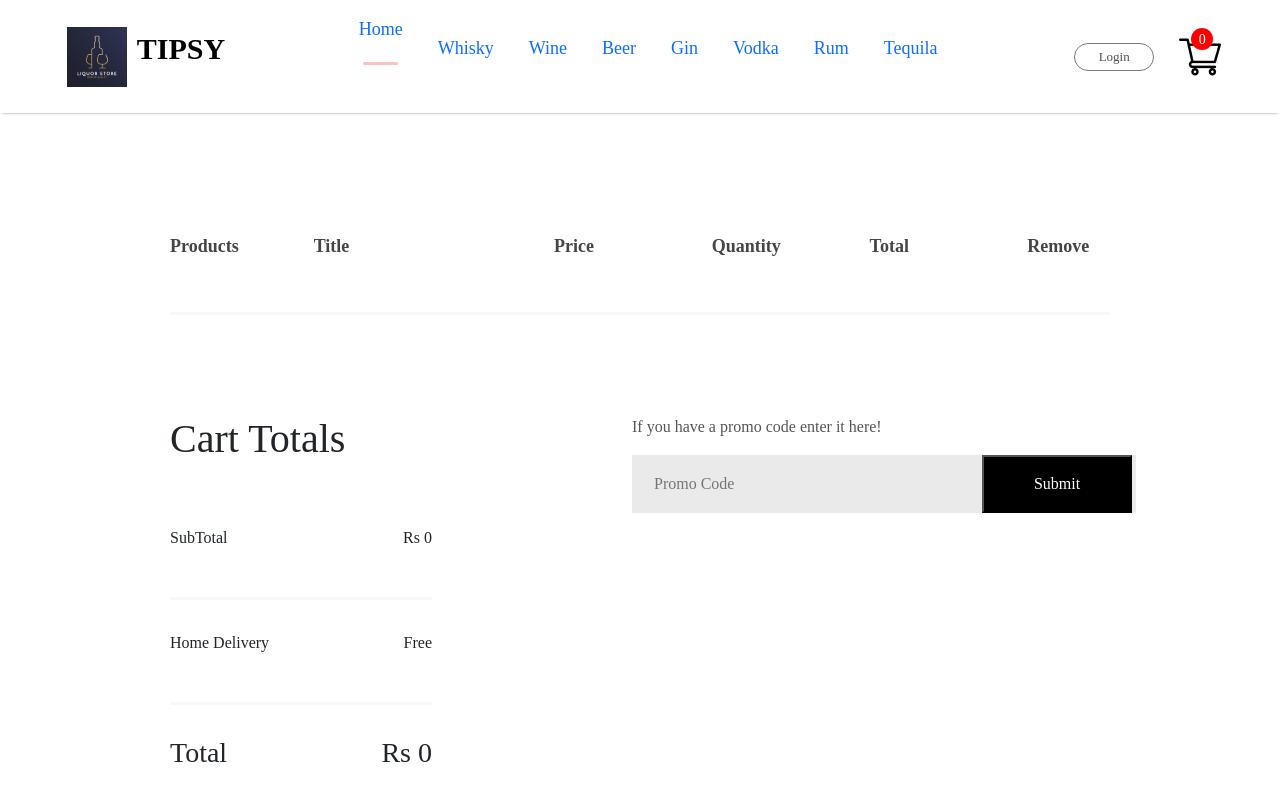
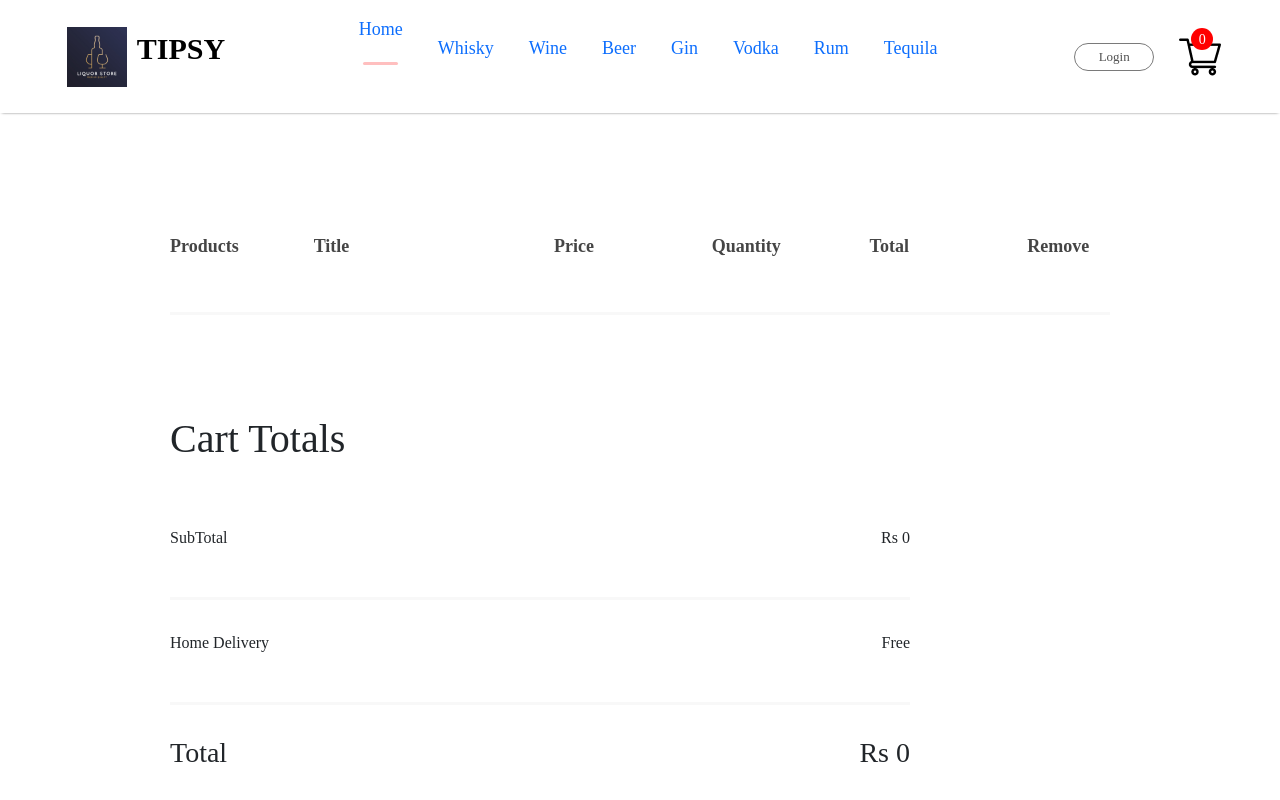
Before and after one commit to SatyamR986/Liquor_Web_Application, a React (Create React App) app: page /Cart in a window 1280 px wide. Shown: the top 800 px of the page. Built offline with nearby package versions, Linux system fonts and the light colour scheme; a web font is replaced by a local one.

Commit message:
Implemented car items display feature.

```diff
--- a/src/Components/CartItems/CartItems.jsx
+++ b/src/Components/CartItems/CartItems.jsx
@@ -54,13 +54,7 @@ const CartItems = () => {
                 </div>
                 <button>PROCEED TO CHECKOUT</button>
             </div>
-            <div className="cartitems-promocode">
-                <p>If you have a promo code enter it here!</p>
-                <div className="cartitems-promobox">
-                    <input type="text" placeholder='Promo Code' />
-                    <button>Submit</button>
-                </div>
-            </div>
+
         </div>
     </div>
   )
```
